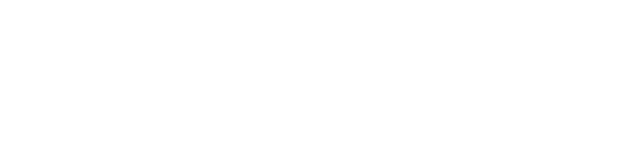
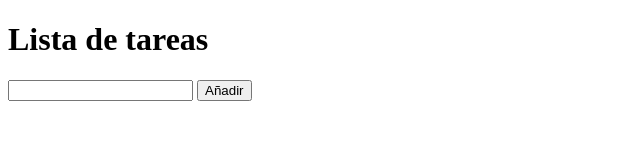
Before and after one commit to juanyovera/lista-de-tareas, a plain HTML site: page index.html in a window 1280 px wide. Shown: the whole page, without its empty margins (0-640 px from the left). Drawn offline with Linux system fonts and the light colour scheme.

Commit message:
añado estructura de la app

```diff
--- a/index.html
+++ b/index.html
@@ -4,9 +4,17 @@
     <meta charset="UTF-8">
     <meta http-equiv="X-UA-Compatible" content="IE=edge">
     <meta name="viewport" content="width=device-width, initial-scale=1.0">
-    <title>Document</title>
+    <link rel="stylesheet" href="style.css">
+    <title>Lista de tareas</title>
 </head>
 <body>
-
+    <h1 class="title">Lista de tareas</h1>
+    <div class="todo-list">
+        <div class="list-head">
+            <input type="text" class="entered-list">
+            <button class="add-list">Añadir</button>
+        </div>
+    </div>
+    <script src="./app.js"></script>
 </body>
 </html>
```
